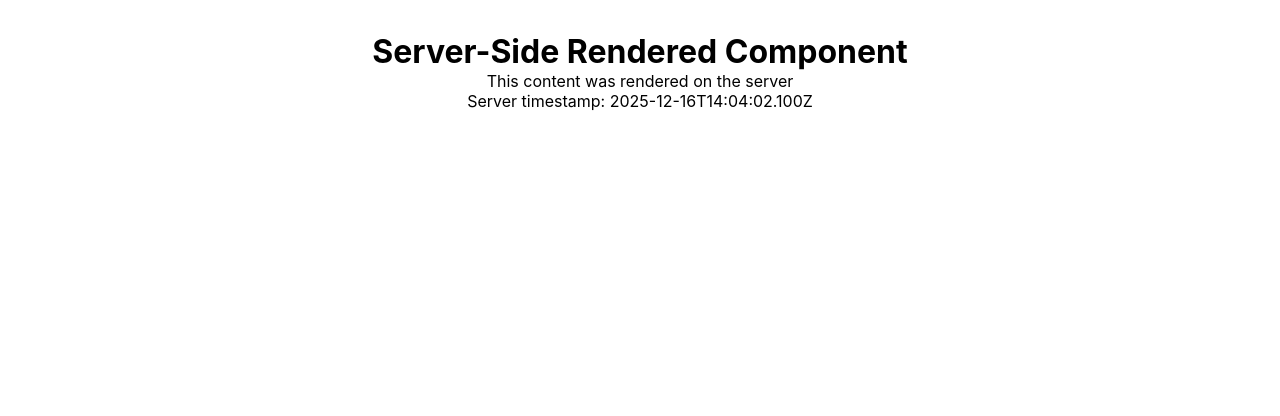
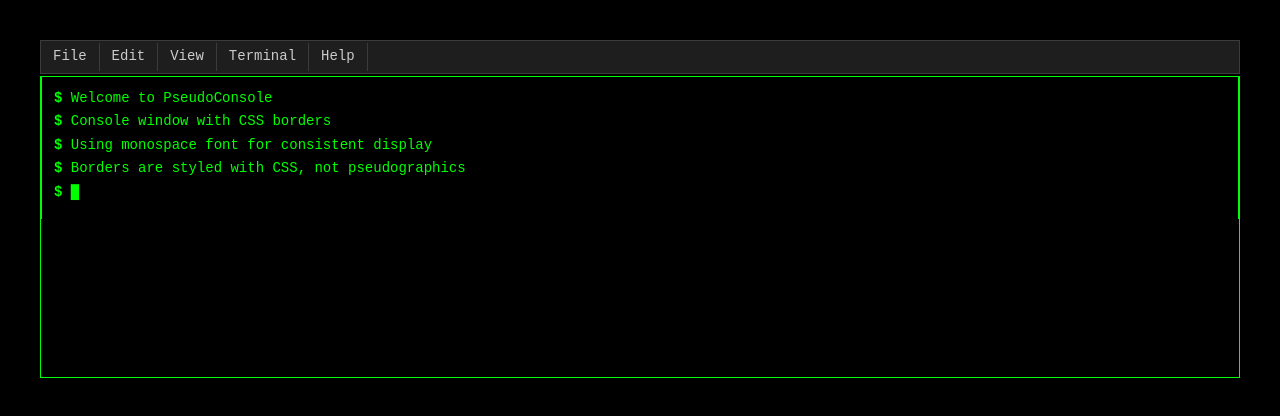
Before and after one commit to Kinokus/PseudoConsoleHomePage, a Next.js app: page / in a window 1280 px wide. Shown: the top 416 px of the page. Built offline with nearby package versions, Linux system fonts and the light colour scheme.

Commit message:
Add ConsoleWindow component 	modified:   app/globals.css 	modified:   app/page.tsx 	new file:   components/ConsoleWindow.module.css 	new file:   components/ConsoleWindow.tsx

```diff
--- a/app/globals.css
+++ b/app/globals.css
@@ -17,3 +17,12 @@ body {
   -webkit-font-smoothing: antialiased;
   -moz-osx-font-smoothing: grayscale;
 }
+
+@keyframes blink {
+  0%, 50% {
+    opacity: 1;
+  }
+  51%, 100% {
+    opacity: 0;
+  }
+}
--- a/app/page.tsx
+++ b/app/page.tsx
@@ -1,9 +1,32 @@
-import ServerComponent from '@/components/ServerComponent'
+import ConsoleWindow from '@/components/ConsoleWindow'
 
 export default function Home() {
   return (
-    <main>
-      <ServerComponent />
+    <main style={{ minHeight: '100vh', background: '#000', padding: '20px' }}>
+      <ConsoleWindow title="PseudoConsole Terminal" borderStyle="single">
+        <div className="console-output" style={{ fontFamily: 'monospace' }}>
+          <div style={{ marginBottom: '4px' }}>
+            <span style={{ color: '#00ff00', fontWeight: 'bold' }}>$</span>{' '}
+            <span style={{ color: '#00ff00' }}>Welcome to PseudoConsole</span>
+          </div>
+          <div style={{ marginBottom: '4px' }}>
+            <span style={{ color: '#00ff00', fontWeight: 'bold' }}>$</span>{' '}
+            <span style={{ color: '#00ff00' }}>Console window with CSS borders</span>
+          </div>
+          <div style={{ marginBottom: '4px' }}>
+            <span style={{ color: '#00ff00', fontWeight: 'bold' }}>$</span>{' '}
+            <span style={{ color: '#00ff00' }}>Using monospace font for consistent display</span>
+          </div>
+          <div style={{ marginBottom: '4px' }}>
+            <span style={{ color: '#00ff00', fontWeight: 'bold' }}>$</span>{' '}
+            <span style={{ color: '#00ff00' }}>Borders are styled with CSS, not pseudographics</span>
+          </div>
+          <div style={{ marginBottom: '4px' }}>
+            <span style={{ color: '#00ff00', fontWeight: 'bold' }}>$</span>{' '}
+            <span style={{ color: '#00ff00', animation: 'blink 1s infinite' }}>█</span>
+          </div>
+        </div>
+      </ConsoleWindow>
     </main>
   )
 }
--- /dev/null
+++ b/components/ConsoleWindow.module.css
@@ -0,0 +1,147 @@
+.consoleWindow {
+  font-family: 'Courier New', 'Monaco', 'Menlo', 'Consolas', 'Liberation Mono', monospace;
+  font-size: 14px;
+  line-height: 1.4;
+  color: #00ff00;
+  background: #000000;
+  padding: 20px;
+  font-variant-numeric: tabular-nums;
+}
+
+.menuBar {
+  display: flex;
+  background: #1e1e1e;
+  border: 1px solid #3c3c3c;
+  padding: 2px 0;
+  margin-bottom: 2px;
+  font-family: 'Courier New', 'Monaco', 'Menlo', 'Consolas', 'Liberation Mono', monospace;
+}
+
+.menuItem {
+  padding: 4px 12px;
+  cursor: pointer;
+  color: #cccccc;
+  border-right: 1px solid #3c3c3c;
+  user-select: none;
+  font-family: 'Courier New', 'Monaco', 'Menlo', 'Consolas', 'Liberation Mono', monospace;
+}
+
+.menuItem:hover {
+  background: #2d2d2d;
+}
+
+.frame {
+  background: #000000;
+  font-family: 'Courier New', 'Monaco', 'Menlo', 'Consolas', 'Liberation Mono', monospace;
+}
+
+.borderSingle {
+  border: 1px solid #00ff00;
+}
+
+.borderDouble {
+  border: 3px solid #00ff00;
+}
+
+.borderTop,
+.borderBottom {
+  display: flex;
+  align-items: center;
+  justify-content: space-between;
+  background: #1a1a1a;
+  color: #00ff00;
+  padding: 4px 8px;
+  white-space: nowrap;
+  font-family: 'Courier New', 'Monaco', 'Menlo', 'Consolas', 'Liberation Mono', monospace;
+  border-left: none;
+  border-right: none;
+}
+
+.borderSingle .borderTop,
+.borderSingle .borderBottom {
+  border-top: 1px solid #00ff00;
+  border-bottom: 1px solid #00ff00;
+}
+
+.borderDouble .borderTop,
+.borderDouble .borderBottom {
+  border-top: 3px solid #00ff00;
+  border-bottom: 3px solid #00ff00;
+}
+
+.title {
+  padding: 0 8px;
+  color: #00ff00;
+  font-weight: bold;
+  font-family: 'Courier New', 'Monaco', 'Menlo', 'Consolas', 'Liberation Mono', monospace;
+  white-space: nowrap;
+}
+
+.controls {
+  display: flex;
+  gap: 4px;
+  padding: 0 4px;
+}
+
+.btn {
+  background: transparent;
+  border: none;
+  color: #00ff00;
+  cursor: pointer;
+  padding: 0 4px;
+  font-size: 12px;
+  line-height: 1;
+  font-family: 'Courier New', 'Monaco', 'Menlo', 'Consolas', 'Liberation Mono', monospace;
+}
+
+.btn:hover {
+  background: #2d2d2d;
+}
+
+.content {
+  min-height: 300px;
+}
+
+.inner {
+  padding: 12px;
+  background: #000000;
+  overflow-y: auto;
+  font-family: 'Courier New', 'Monaco', 'Menlo', 'Consolas', 'Liberation Mono', monospace;
+  border-left: none;
+  border-right: none;
+}
+
+.borderSingle .inner {
+  border-left: 1px solid #00ff00;
+  border-right: 1px solid #00ff00;
+}
+
+.borderDouble .inner {
+  border-left: 3px solid #00ff00;
+  border-right: 3px solid #00ff00;
+}
+
+.output {
+  color: #00ff00;
+  font-family: 'Courier New', 'Monaco', 'Menlo', 'Consolas', 'Liberation Mono', monospace;
+}
+
+.line {
+  margin-bottom: 4px;
+  white-space: pre-wrap;
+  font-family: 'Courier New', 'Monaco', 'Menlo', 'Consolas', 'Liberation Mono', monospace;
+}
+
+.prompt {
+  color: #00ff00;
+  font-weight: bold;
+  font-family: 'Courier New', 'Monaco', 'Menlo', 'Consolas', 'Liberation Mono', monospace;
+}
+
+.status {
+  padding: 0 8px;
+  color: #00ff00;
+  font-size: 12px;
+  font-family: 'Courier New', 'Monaco', 'Menlo', 'Consolas', 'Liberation Mono', monospace;
+  white-space: nowrap;
+}
--- /dev/null
+++ b/components/ConsoleWindow.tsx
@@ -0,0 +1,77 @@
+'use client'
+
+import { useState } from 'react'
+import styles from './ConsoleWindow.module.css'
+
+interface ConsoleWindowProps {
+  title?: string
+  children?: React.ReactNode
+  borderStyle?: 'single' | 'double'
+}
+
+export default function ConsoleWindow({
+  title = 'Console',
+  children,
+  borderStyle = 'single'
+}: ConsoleWindowProps) {
+  const [isMaximized, setIsMaximized] = useState(false)
+
+  return (
+    <div className={styles.consoleWindow}>
+      {/* Top Menu Bar */}
+      <div className={styles.menuBar}>
+        <div className={styles.menuItem}>File</div>
+        <div className={styles.menuItem}>Edit</div>
+        <div className={styles.menuItem}>View</div>
+        <div className={styles.menuItem}>Terminal</div>
+        <div className={styles.menuItem}>Help</div>
+      </div>
+
+      {/* Window Frame */}
+      <div className={`${styles.frame} ${styles[`border${borderStyle === 'double' ? 'Double' : 'Single'}`]}`}>
+        {/* Top Border */}
+        {/* <div className={styles.borderTop}>
+          <span className={styles.title}>{title}</span>
+          <span className={styles.controls}>
+            <button
+              className={styles.btn}
+              onClick={() => setIsMaximized(!isMaximized)}
+              aria-label="Maximize"
+            >
+              □
+            </button>
+            <button
+              className={styles.btn}
+              aria-label="Close"
+            >
+              ✕
+            </button>
+          </span>
+        </div> */}
+
+        {/* Content Area */}
+        <div className={styles.content}>
+          <div className={styles.inner}>
+            {children || (
+              <div className={styles.output}>
+                <div className={styles.line}>
+                  <span className={styles.prompt}>$</span>{' '}
+                  <span>Welcome to the console</span>
+                </div>
+                <div className={styles.line}>
+                  <span className={styles.prompt}>$</span>{' '}
+                  <span>Type your commands here...</span>
+                </div>
+              </div>
+            )}
+          </div>
+        </div>
+
+        {/* Bottom Border */}
+        {/* <div className={styles.borderBottom}>
+          <span className={styles.status}>Ready</span>
+        </div> */}
+      </div>
+    </div>
+  )
+}
```
